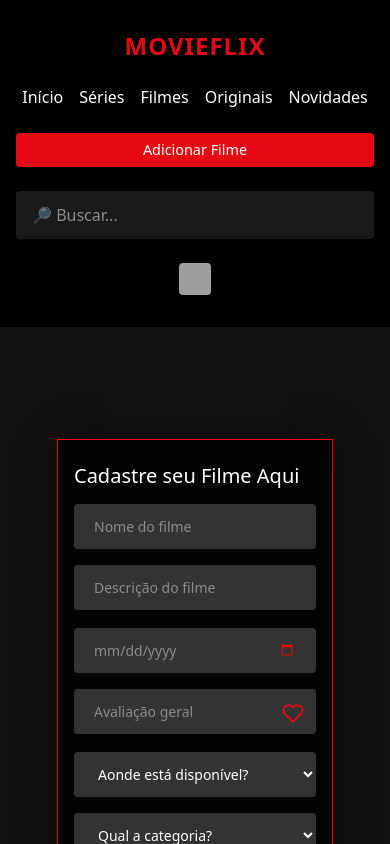
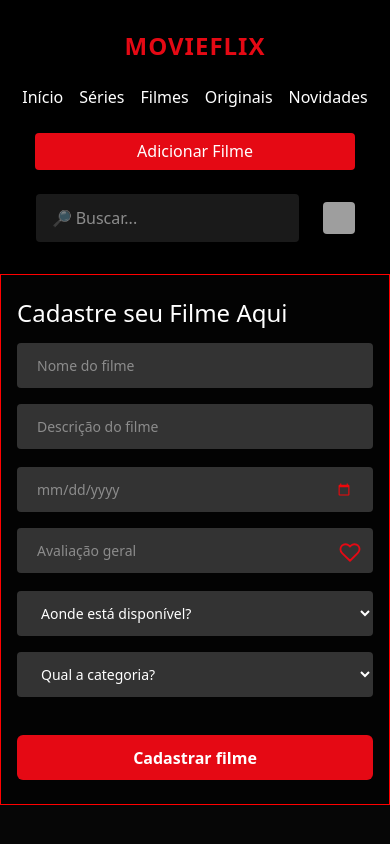
Before and after one commit to Daniel-SebastiaNC/Angular-movieflix, an Angular app: page /register-movie in a window 390 px wide. Shown: the top 844 px of the page. Built offline with nearby package versions, Linux system fonts and the light colour scheme; grey boxes are pictures that could not be loaded.

Commit message:
fix: update reponsive design

```diff
--- a/src/app/components/logged/header/header.component.css
+++ b/src/app/components/logged/header/header.component.css
@@ -113,7 +113,7 @@ h1 {
 }
 
 /* Media Queries para Responsividade */
-@media screen and (max-width: 1024px) {
+@media screen and (max-width: 1124px) {
     .header-container {
         padding: 0 1rem;
     }
@@ -123,8 +123,13 @@ h1 {
         padding-left: 0;
     }
 
+    .user-area {
+        width: 100%;
+        justify-content: center;
+    }
+
     .search input {
-        width: 150px;
+        width: 420px;
     }
 }
 
@@ -151,12 +156,15 @@ h1 {
     }
 
     .search input {
-        width: 120px;
+        width: 60%;
+        min-width: 240px;
     }
 
     .register-button {
         padding: 0.4rem 0.8rem;
-        font-size: 0.9rem;
+        width: 80%;
+        max-width: 320px;
+        text-align: center;
     }
 }
 
@@ -168,10 +176,6 @@ h1 {
     .main-nav ul {
         flex-wrap: wrap;
         justify-content: center;
-    }
-
-    .search {
-        width: 100%;
     }
 
     .search input {
--- a/src/app/components/logged/movie-create/movie-create.component.css
+++ b/src/app/components/logged/movie-create/movie-create.component.css
@@ -4,11 +4,14 @@
     color: white;
     padding: 48px 40px 32px;
     border-radius: 16px;
-    min-width: 600px;
-    max-width: 700px;
+    width: 100%;
     text-align: center;
     box-shadow: 0 0 32px 0 #0008;
     border: 1px solid red;
+}
+
+form {
+    width: 100%;
 }
 
 #register-movie-container h1 {
@@ -77,14 +80,15 @@ button:hover {
     background-color: #b0060f;
 }
 
-/* Media Queries para Responsividade */
 @media screen and (max-width: 768px) {
     #register-movie-container {
         min-width: unset;
         width: 100%;
+        max-width: 100%;
+        margin: 0;
         padding: 32px 20px;
-        margin: 0;
         border-radius: 0;
+        box-shadow: none;
     }
 
     .form-row {
@@ -93,7 +97,7 @@ button:hover {
     }
 
     #register-movie-container h1 {
-        font-size: 24px;
+        font-size: 28px;
         margin-bottom: 20px;
     }
 
@@ -114,10 +118,11 @@ button:hover {
         padding: 24px 16px;
         margin: 0;
         border-radius: 0;
+        width: 100%;
     }
 
     #register-movie-container h1 {
-        font-size: 20px;
+        font-size: 24px;
         margin-bottom: 16px;
     }
 
@@ -125,4 +130,10 @@ button:hover {
         font-size: 18px;
         right: 12px;
     }
+
+    button {
+        height: 45px;
+        font-size: 16px;
+        margin-top: 20px;
+    }
 }
--- a/src/app/pages/logged/home/home.component.css
+++ b/src/app/pages/logged/home/home.component.css
@@ -5,6 +5,8 @@
   padding: 20px;
   max-width: 1400px;
   margin: 0 auto;
+  justify-items: center;
+  align-items: center;
 }
 
 @media (min-width: 1200px) {
@@ -13,19 +15,19 @@
   }
 }
 
-@media (max-width: 1199px) and (min-width: 768px) {
+@media (max-width: 1199px) and (min-width: 976px) {
   .movies-container {
     grid-template-columns: repeat(3, 1fr);
   }
 }
 
-@media (max-width: 767px) and (min-width: 576px) {
+@media (max-width: 975px) and (min-width: 654px) {
   .movies-container {
     grid-template-columns: repeat(2, 1fr);
   }
 }
 
-@media (max-width: 575px) {
+@media (max-width: 653px) {
   .movies-container {
     grid-template-columns: 1fr;
   }
--- a/src/app/pages/logged/register-movie/register-movie.component.css
+++ b/src/app/pages/logged/register-movie/register-movie.component.css
@@ -6,3 +6,14 @@
     justify-content: center;
     background: #111;
 }
+
+@media screen and (max-width: 768px) {
+    .register-movie-bg {
+        height: auto;
+        min-height: unset;
+    }
+
+    .form-create {
+        width: 100%;
+    }
+}
--- a/src/app/pages/logged/register-movie/register-movie.component.html
+++ b/src/app/pages/logged/register-movie/register-movie.component.html
@@ -1,4 +1,4 @@
 <app-header/>
 <div class="register-movie-bg">
-  <app-movie-create/>
+  <app-movie-create class="form-create"/>
 </div>
```
